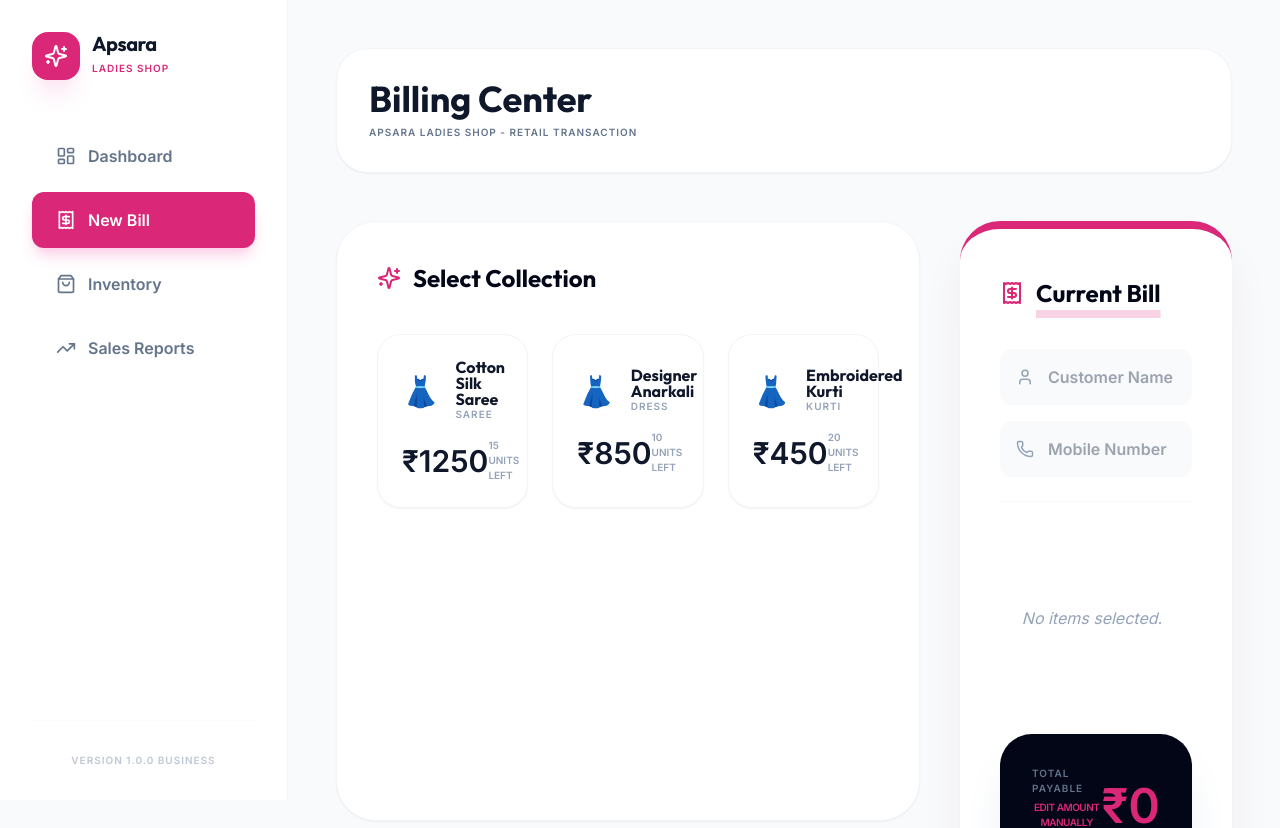
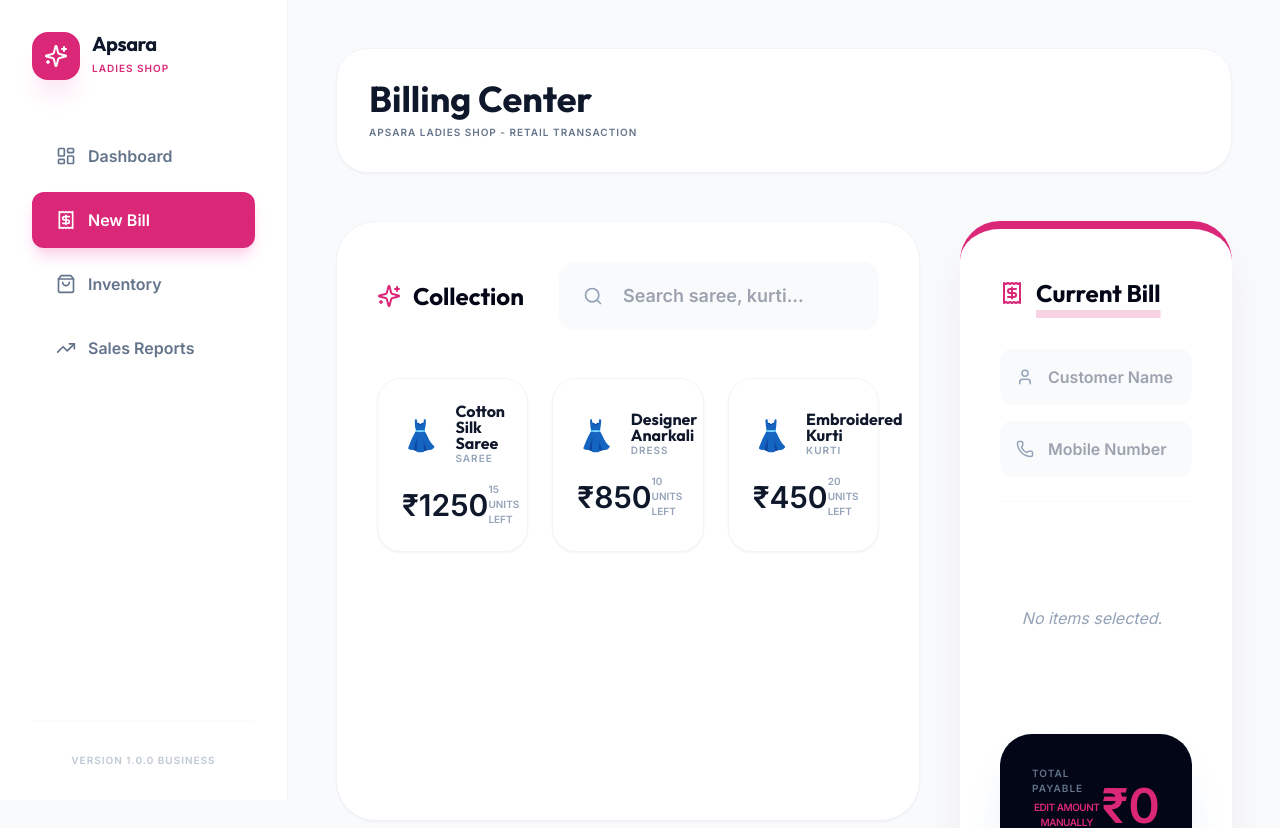
Before and after one commit to kunal352/apsara-ladies-shop-, a React (Vite) app: page /billing in a window 1280 px wide. Shown: the top 828 px of the page. Built offline with nearby package versions, Linux system fonts and the light colour scheme.

Commit message:
UI: Added typable Category and Searchable Billing collection

```diff
--- a/src/pages/Billing.jsx
+++ b/src/pages/Billing.jsx
@@ -1,7 +1,7 @@
 import React, { useState } from 'react';
 import { useShop } from '../context/ShopContext';
 import { motion, AnimatePresence } from 'framer-motion';
-import { Receipt, User, Phone, ShoppingCart, Trash2, Plus, Minus, CreditCard, Sparkles, X, CheckCircle, Printer, Download } from 'lucide-react';
+import { Receipt, User, Phone, ShoppingCart, Trash2, Plus, Minus, CreditCard, Sparkles, X, CheckCircle, Printer, Download, Search } from 'lucide-react';
 import toast from 'react-hot-toast';
 import { jsPDF } from 'jspdf';
 import 'jspdf-autotable';
@@ -11,6 +11,13 @@ const Billing = () => {
   const [customer, setCustomer] = useState({ name: '', mobile: '' });
   const [selectedItems, setSelectedItems] = useState([]);
   const [showInvoice, setShowInvoice] = useState(null);
+
+  const [searchTerm, setSearchTerm] = useState('');
+
+  const filteredProducts = products.filter(p =>
+    p.name.toLowerCase().includes(searchTerm.toLowerCase()) ||
+    p.category.toLowerCase().includes(searchTerm.toLowerCase())
+  );
 
   const addItem = (product) => {
     if (product.stock <= 0) return toast.error('Out of stock!');
@@ -99,11 +106,22 @@ const Billing = () => {
         {/* Left: Product Selector */}
         <div className="xl:col-span-2 space-y-8">
            <div className="bg-white p-10 rounded-[40px] border border-slate-100 shadow-sm min-h-[600px]">
-              <h2 className="text-2xl font-black text-slate-950 mb-10 flex items-center gap-3">
-                 <Sparkles className="text-pink-600" /> Select Collection
-              </h2>
+              <div className="flex flex-col md:flex-row justify-between items-start md:items-center gap-6 mb-12">
+                <h2 className="text-2xl font-black text-slate-950 flex items-center gap-3">
+                   <Sparkles className="text-pink-600" /> Collection
+                </h2>
+                <div className="relative w-full md:w-80">
+                   <Search className="absolute left-6 top-1/2 -translate-y-1/2 text-slate-400" size={20} />
+                   <input
+                    className="w-full pl-16 py-5 rounded-2xl bg-slate-50 border-none outline-none font-bold text-slate-900 focus:ring-4 focus:ring-pink-100 text-lg"
+                    placeholder="Search saree, kurti..."
+                    value={searchTerm}
+                    onChange={(e) => setSearchTerm(e.target.value)}
+                   />
+                </div>
+              </div>
               <div className="grid grid-cols-1 md:grid-cols-2 lg:grid-cols-3 gap-6">
-                 {products.map(p => (
+                 {filteredProducts.map(p => (
                    <button
                      key={p.id}
                      onClick={() => addItem(p)}
--- a/src/pages/Inventory.jsx
+++ b/src/pages/Inventory.jsx
@@ -105,10 +105,17 @@ const Inventory = () => {
                  </div>
                  <div className="grid grid-cols-2 gap-6">
                     <div>
-                      <label className="text-[10px] font-black uppercase tracking-widest text-slate-400 px-4 mb-2 block">Category</label>
-                      <select className="w-full px-8 py-5 rounded-2xl bg-slate-50 border-none outline-none font-bold text-lg text-slate-900" value={formData.category} onChange={e => setFormData({...formData, category: e.target.value})}>
-                        {categories.map(c => <option key={c} value={c}>{c}</option>)}
-                      </select>
+                      <label className="text-[10px] font-black uppercase tracking-widest text-slate-400 px-4 mb-2 block">Category (Type or Select)</label>
+                      <input
+                        list="categories-list"
+                        className="w-full px-8 py-5 rounded-2xl bg-slate-50 border-none outline-none font-bold text-lg text-slate-900 focus:ring-4 focus:ring-pink-100"
+                        value={formData.category}
+                        onChange={e => setFormData({...formData, category: e.target.value})}
+                        placeholder="Select or Type..."
+                      />
+                      <datalist id="categories-list">
+                        {categories.map(c => <option key={c} value={c} />)}
+                      </datalist>
                     </div>
                     <div>
                       <label className="text-[10px] font-black uppercase tracking-widest text-slate-400 px-4 mb-2 block text-center">Price (₹)</label>
```
